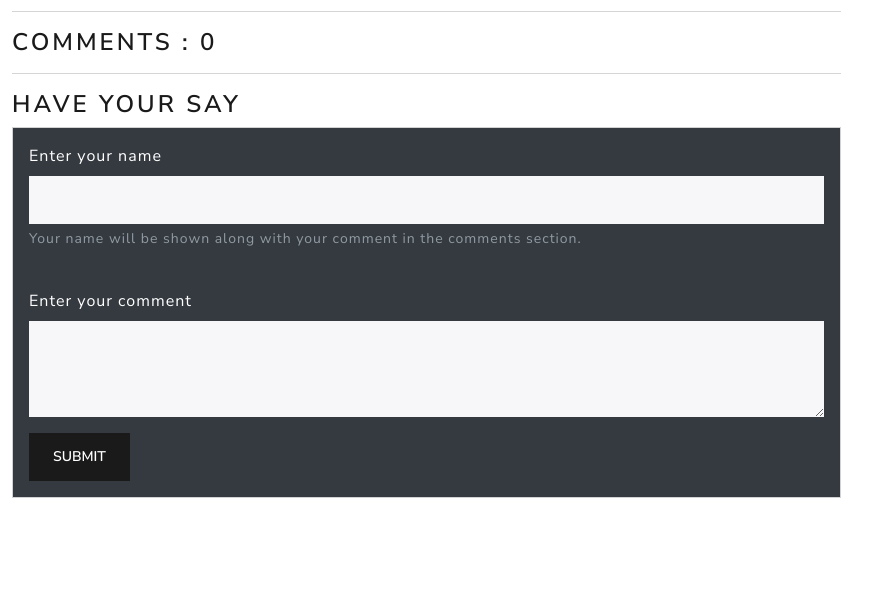
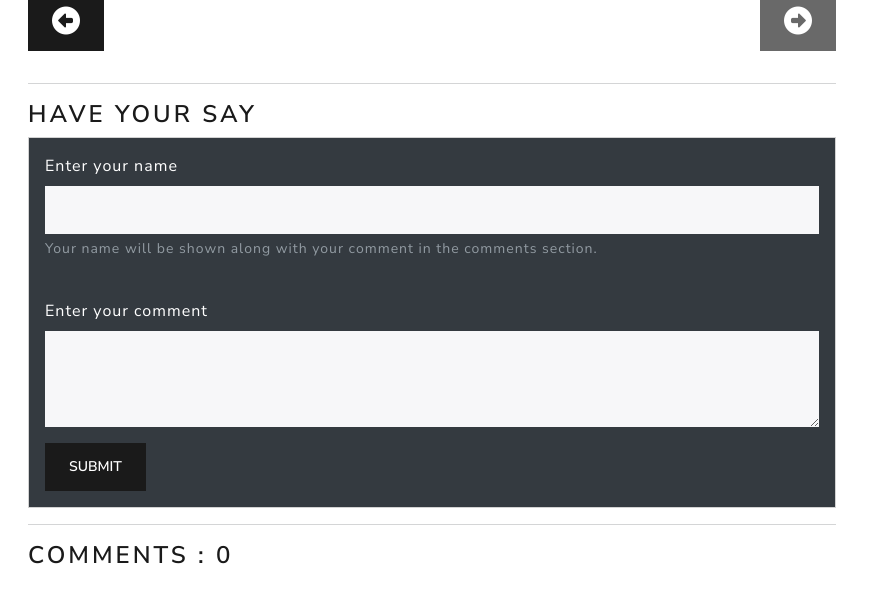
Before and after one commit to CS699-IITB-Autumn-2021/project-the_wild_bunch, a PHP site: page /post.php?id=7 in a window 1280 px wide. Shown: the part 1085-1679 px from the top of the page, without its empty margins (0-892 px from the left). Before the commit the page ends 1583 px from the top, so only its background shows below. Run offline with PHP 8.4, Linux system fonts and the light colour scheme; data comes from the database, SQL or seed files in the repository; tables that the repository leaves empty hold one stand-in row (values such as "Sample post"); some libraries are stand-ins or nearby versions.

Commit message:
added next and previous buttons in news pages

```diff
--- a/post.php
+++ b/post.php
@@ -24,6 +24,10 @@
     $titles = mysqli_fetch_all($results_titles,MYSQLI_ASSOC);
     $allCategories = mysqli_fetch_all($results_allCategories,MYSQLI_ASSOC);
     $comments = mysqli_fetch_all($results_comments,MYSQLI_ASSOC);
+
+    //finding next and previous post id
+    $next = mysqli_fetch_assoc(mysqli_query($conn,"select min(article_id) from article where article_id>$id"));
+    $previous = mysqli_fetch_assoc(mysqli_query($conn,"select max(article_id) from article where article_id<$id"));
 
     //increasing the post view count
     mysqli_query($conn,"update article set article_visit = article_visit + 1 where article_id=$id");
@@ -70,7 +74,7 @@
             </div>
         </div>
     </div>
-    <div class="main-content container-lg-12 mx-0">
+    <div class="main-content container-lg-12 mx-3">
         <h1 class="mx-2 pt-3"> <?php echo $post['article_title']; ?></h1>
         <div class="container-lg-12 main-container mx-0">
             <div class="row my-3">
@@ -102,11 +106,52 @@
                     </div>
                 </div>
             </div>
+            <div class="row mx-0 my-3">
+                <div class="col-md-8">
+                    <div class="row">
+                        <div class="col-sm-6">
+                            <?php if($previous['max(article_id)'] == NULL):?>
+                                <a href="post.php?id=<?php echo $previous['max(article_id)'];?>"><button type="button" class="btn btn-primary disabled" id="previous-btn"><i class="fas fa-2x fa-arrow-alt-circle-left"></i></button></a>
+                            <?php endif;?>
+                            <?php if($previous['max(article_id)'] != NULL):?>
+                                <a href="post.php?id=<?php echo $previous['max(article_id)'];?>"><button type="button" class="btn btn-primary" id="previous-btn"><i class="fas fa-2x fa-arrow-alt-circle-left"></i></button></a>
+                            <?php endif;?>
+                        </div>
+                        <div class="col-sm-6">
+                            <?php if($next['min(article_id)'] == NULL):?>
+                                <a href="post.php?id=<?php echo $next['min(article_id)'];?>"><button style="float:right;" type="button" class="btn btn-primary disabled" id="previous-btn"><i class="fas fa-2x fa-arrow-alt-circle-right"></i></button></a>
+                            <?php endif;?>
+                            <?php if($next['min(article_id)'] != NULL):?>
+                                <a href="post.php?id=<?php echo $next['min(article_id)'];?>"><button style="float:right;" type="button" class="btn btn-primary" id="previous-btn"><i class="fas fa-2x fa-arrow-alt-circle-right"></i></button></a>
+                            <?php endif;?>
+                        </div>
+                    </div>
+                </div>
+            </div>
 
             <!-- Comments Section -->
             <div class="row mx-0 my-3">
                 <div class="col-md-8">
                     <hr>
+                    <!--adding new comments  -->
+                    <h3>Have your say</h3>
+                     <div class="card">
+                        <div class="card-body text-white bg-dark">
+                            <form action="<?php $_SERVER['PHP_SELF'];?>" method="post">
+                                <div class="mb-3">
+                                    <label for="inputName" class="form-label">Enter your name</label>
+                                    <input type="text" class="form-control" name="commenter_name" id="inputName" aria-describedby="emailHelp">
+                                    <div id="emailHelp" class="form-text">Your name will be shown along with your comment in the comments section.</div>
+                                </div>
+                                <div class=" mb-3 form-group">
+                                <label for="exampleTextarea" class="form-label mt-4">Enter your comment</label>
+                                <textarea class="form-control" name="comment" id="exampleTextarea" rows="3"></textarea>
+                                </div>
+                                <button type="submit" name="submit" class="btn btn-primary">Submit</button>
+                            </form>
+                        </div>
+                     </div>
+                     <hr>
                     <h3>Comments : <?php echo count($comments);?></h3>
                     <!-- Comment cards -->
                     <?php $N = 0;?>
@@ -129,29 +174,11 @@
                     </div>
                     <?php endif;?>
                     <?php endforeach; ?>
-                     <!--adding new comments  -->
-                     <hr>
-                     <h3>Have your say</h3>
-                     <div class="card">
-                        <div class="card-body text-white bg-dark">
-                            <form action="<?php $_SERVER['PHP_SELF'];?>" method="post">
-                                <div class="mb-3">
-                                    <label for="inputName" class="form-label">Enter your name</label>
-                                    <input type="text" class="form-control" name="commenter_name" id="inputName" aria-describedby="emailHelp">
-                                    <div id="emailHelp" class="form-text">Your name will be shown along with your comment in the comments section.</div>
-                                </div>
-                                <div class=" mb-3 form-group">
-                                <label for="exampleTextarea" class="form-label mt-4">Enter your comment</label>
-                                <textarea class="form-control" name="comment" id="exampleTextarea" rows="3"></textarea>
-                                </div>
-                                <button type="submit" name="submit" class="btn btn-primary">Submit</button>
-                            </form>
-                        </div>
-                     </div>
                 </div>
             </div>
 
         </div>
     </div>
+    <script src="./scripts/post.js"></script>
 </body>
 </html>
--- /dev/null
+++ b/scripts/post.js
@@ -0,0 +1,9 @@
+let next = document.getElementById('next-btn');
+next.addEventListener('click',function() {
+   console.log('next clicked');
+});
+
+let previous = document.getElementById('previous-btn');
+previous.addEventListener('click',function() {
+   console.log('previous clicked');
+});
```
